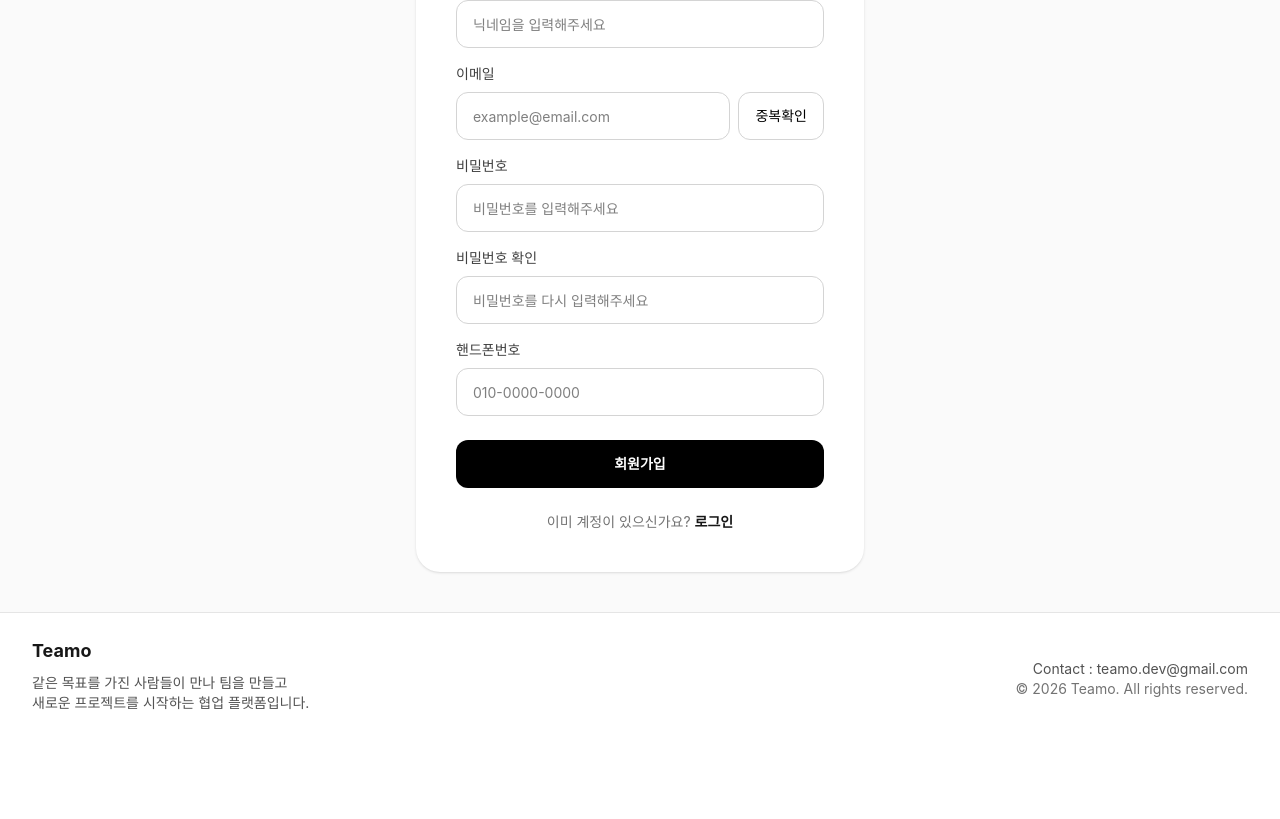
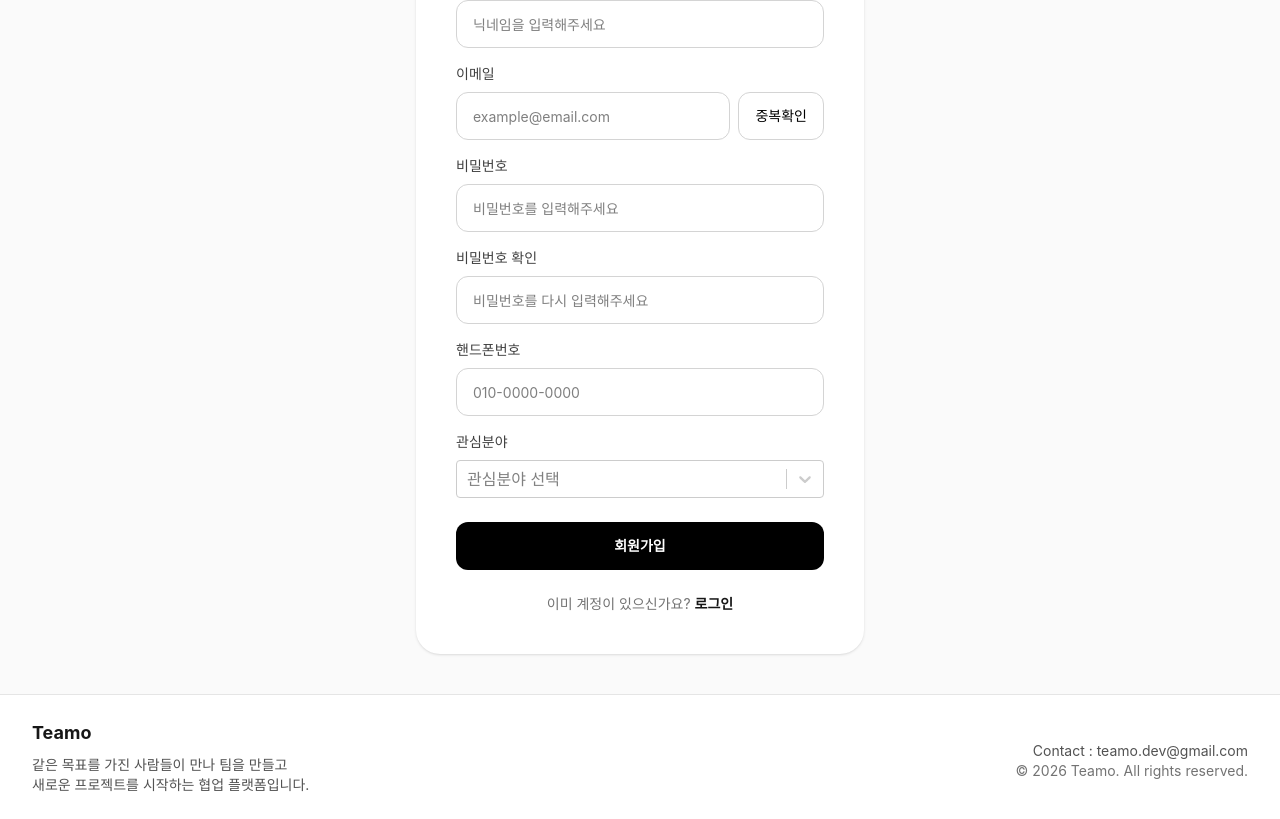
Before and after one commit to jaeyoung1375/matching-ui, a Next.js app: page /signup in a window 1280 px wide. Shown: the part 546-1365 px from the top of the page. Before the commit the page ends 1283 px from the top, so only its background shows below. Built offline with nearby package versions, Linux system fonts and the light colour scheme; no server answers.

Commit message:
기술스택 공통코드 작업

```diff
--- a/app/features/auth/auth.query.ts
+++ b/app/features/auth/auth.query.ts
@@ -3,6 +3,7 @@ import {
   LoginResponse,
   SignupRequest,
   SignupResponse,
+  Language,
 } from "./auth.type";
 
 const API_BASE_URL = process.env.NEXT_PUBLIC_API_BASE_URL;
@@ -38,6 +39,7 @@ export async function signup(data: SignupRequest): Promise<SignupResponse> {
       email: data.email,
       password: data.password,
       phone: data.phone,
+      dtlCdIds: data.dtlCdIds,
     }),
     credentials: "include",
   });
@@ -93,3 +95,13 @@ export async function logoutApi(token: string) {
 
   return res.json();
 }
+
+export async function getLanguages(): Promise<Language[]> {
+  const res = await fetch(`${API_BASE_URL}/api/v1/auth/public/tech-stacks`, {
+    method: "GET",
+  });
+
+  const json = await res.json();
+
+  return json.data;
+}
--- a/app/features/auth/auth.type.ts
+++ b/app/features/auth/auth.type.ts
@@ -17,6 +17,7 @@ export interface SignupRequest {
   password: string;
   confirmPassword: string;
   phone: string;
+  dtlCdIds: string[];
 }
 
 export interface SignupResponse {
@@ -25,3 +26,8 @@ export interface SignupResponse {
   name?: string;
   message?: string;
 }
+
+export interface Language {
+  id: number;
+  name: string;
+}
--- /dev/null
+++ b/app/signup/LanguageSelect.tsx
@@ -0,0 +1,61 @@
+"use client";
+
+import Select from "react-select";
+import { useEffect, useState } from "react";
+import { getLanguages } from "../features/auth/auth.query";
+
+interface Option {
+  value: string;
+  label: string;
+}
+
+interface Props {
+  onChange: (languages: string[]) => void;
+}
+
+export default function LanguageSelect({ onChange }: Props) {
+  const [options, setOptions] = useState<Option[]>([]);
+  const [selected, setSelected] = useState<Option[]>([]);
+
+  useEffect(() => {
+    async function loadLanguages() {
+      const languages = await getLanguages();
+      console.log(languages);
+      const mapped = languages.map((lang: any) => ({
+        value: lang.dtlCdId,
+        label: lang.dtlCdNm,
+      }));
+
+      setOptions(mapped);
+    }
+
+    loadLanguages();
+  }, []);
+
+  const handleChange = (value: any) => {
+    const selectedOptions = value ?? [];
+
+    setSelected(selectedOptions);
+
+    const ids = selectedOptions.map((item: Option) => item.value);
+
+    onChange(ids); // 부모로 전달
+  };
+
+  return (
+    <div>
+      <label className="mb-2 block text-sm font-medium text-neutral-700">
+        관심분야
+      </label>
+
+      <Select
+        instanceId="language-select"
+        isMulti
+        options={options}
+        value={selected}
+        onChange={handleChange}
+        placeholder="관심분야 선택"
+      />
+    </div>
+  );
+}
--- a/app/signup/SignupForm.tsx
+++ b/app/signup/SignupForm.tsx
@@ -4,6 +4,7 @@ import Link from "next/link";
 import { useState } from "react";
 import { useRouter } from "next/navigation";
 import { signup, checkEmail } from "../features/auth/auth.query";
+import LanguageSelect from "./LanguageSelect";
 
 export default function SignupForm() {
   const router = useRouter();
@@ -16,6 +17,8 @@ export default function SignupForm() {
 
   const [emailChecked, setEmailChecked] = useState(false);
   const [emailAvailable, setEmailAvailable] = useState<boolean | null>(null);
+
+  const [languages, setLanguages] = useState<string[]>([]);
 
   const [errorMessage, setErrorMessage] = useState("");
   const [isLoading, setIsLoading] = useState(false);
@@ -83,6 +86,11 @@ export default function SignupForm() {
       return;
     }
 
+    if (languages.length === 0) {
+      setErrorMessage("관심분야를 최소 1개 선택해주세요.");
+      return;
+    }
+
     try {
       setIsLoading(true);
 
@@ -92,6 +100,7 @@ export default function SignupForm() {
         password,
         confirmPassword,
         phone,
+        dtlCdIds: languages,
       });
 
       router.push("/login");
@@ -206,6 +215,9 @@ export default function SignupForm() {
           />
         </div>
 
+        {/* 관심분야 */}
+        <LanguageSelect onChange={setLanguages} />
+
         {errorMessage && <p className="text-sm text-red-500">{errorMessage}</p>}
 
         <button
--- a/package.json
+++ b/package.json
@@ -21,6 +21,7 @@
     "next": "16.1.6",
     "react": "19.2.3",
     "react-dom": "19.2.3",
+    "react-select": "^5.10.2",
     "tailwind": "^4.0.0"
   },
   "devDependencies": {
```
Also changed, not shown: 1 other file (tests, documents, lock files or other folders).
